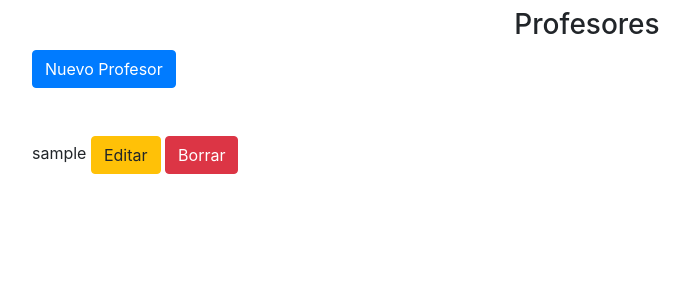
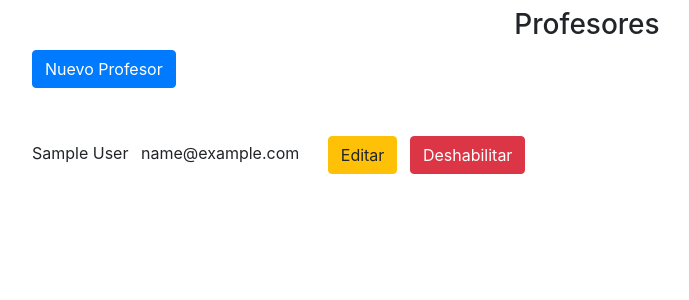
Before and after one commit to rodrigo-amc/i12-CFP, a Django app: page /profesores in a window 1280 px wide. Shown: the part 56-356 px from the top of the page, without its empty margins (53-742 px from the left). Run offline with Django 3.2, Linux system fonts and the light colour scheme; a user stored in the database is signed in; tables that the repository leaves empty hold one stand-in row (values such as "Sample post"); some libraries are stand-ins or nearby versions.

Commit message:
Profesor: Editar y Deshabilitar

```diff
--- a/Usuarios/forms.py
+++ b/Usuarios/forms.py
@@ -86,12 +86,14 @@ class frmUsrProf(forms.ModelForm):
             'first_name',
             'last_name',
             'email',
+            'is_active'
         ]
 
         labels = {
             'first_name' : 'Nombre',
             'last_name' : 'Apellido',
-            'email' : 'Correo Electronico'
+            'email' : 'Correo Electronico',
+            'is_active': 'Activo En Sistema'
         }
 
     def clean_first_name(self):
--- a/Usuarios/templates/Usuarios/profesores.html
+++ b/Usuarios/templates/Usuarios/profesores.html
@@ -4,9 +4,19 @@
     <a href="{% url 'crearProfesor' %}" class="btn btn-primary mb-4">Nuevo Profesor</a>
     {% for profe in profesores %}
         <p class='mt-4'>
-            {{profe}}
-            <a href="{#% url 'centrosEditar' profe.id %#}" class="btn btn-warning">Editar</a>
-            <a href="{#% url 'centrosBorrar' profe.id %#}" class="btn btn-danger">Borrar</a>
+            <span>{{profe.first_name}}</span>
+            <span>{{profe.last_name}}</span>
+            <span class="ml-2">{{profe.email}}</span>
+
+            <a href="{% url 'editProf' profe.id %}" class="btn btn-warning ml-4">Editar</a>
+
+            {% if profe.is_active %}
+                <a href="{% url 'deshabProf' profe.id %}" class="ml-2 btn btn-danger">Deshabilitar</a>
+            {% else %}
+                <a href="" class="ml-2 btn btn-danger disabled">Deshabilitado</a>
+            {% endif %}
+
+
         </p>
     {% endfor %}
 
--- a/Usuarios/urls.py
+++ b/Usuarios/urls.py
@@ -9,7 +9,9 @@ urlpatterns = [
     path('menu', views.menu, name='menu'),
     path('crearAlumno', views.crearAlumno, name='crearAlumno'),
     path('profesores', views.lstProfesores, name='profesores'),
-    path('crearProfesor', views.crearProfesor, name='crearProfesor')
+    path('crearProfesor', views.crearProfesor, name='crearProfesor'),
+    path('editProf/<int:idUsr>', views.editarProfesor, name='editProf'),
+    path('deshabProf/<int:idUsr>', views.profDeshabilitar, name='deshabProf')
 ]
 
 # Ruta para las imagenes
--- a/Usuarios/views.py
+++ b/Usuarios/views.py
@@ -156,7 +156,7 @@ def crearAlumno(request):
 @login_required
 def lstProfesores(request):
     if request.user.is_superuser:
-        profesores = Profesor.objects.all()
+        profesores = appUser.objects.all().filter(es_profesor=True)
         ctx={
             'profesores': profesores,
             'titulo': 'Profesores'
@@ -232,3 +232,67 @@ def crearProfesor(request):
 
     else:
         return redirect('home')
+
+
+
+@login_required
+def editarProfesor(request, idUsr):
+    if request.user.is_superuser:
+        usr = appUser.objects.get(pk=idUsr)
+        profe = Profesor.objects.get(pk=idUsr)
+
+        if request.method == 'GET':
+            frmUsr = frmUsrProf(instance=usr)
+            frmPro = frmProfesor(instance=profe)
+
+            ctxGet = {
+                'titulo': 'Editar Datos De Profesor',
+                'frmUsuario': frmUsr,
+                'formProfesor': frmPro
+            }
+
+            return render(request, 'Usuarios/formProfesor.html', ctxGet)
+
+        elif request.method == 'POST':
+            usrPost = frmUsrProf(request.POST, instance=usr)
+            proPost = frmProfesor(request.POST, instance=profe)
+
+            if usrPost.is_valid() and proPost.is_valid:
+                usrPost.save()
+                proPost.save()
+                return redirect('profesores')
+            else:
+                for mensaje in usrPost.errors:
+                    messages.error(request, usrPost.errors[mensaje])
+                    return render(request, 'Usuarios/formProfesor.html',
+                    {
+                        'formProfesor': proPost,
+                        'frmUsuario': usrPost,
+                        'titulo':'Editar Datos De Profesor'
+                    })
+
+                for mensaje in proPost.errors:
+                    messages.error(request, proPost.errors[mensaje])
+                    return render(request, 'Usuarios/formProfesor.html',
+                    {
+                        'formProfesor': proPost,
+                        'frmUsuario': usrPost,
+                        'titulo':'Editar Datos De Profesor'
+                    })
+
+        else:
+            return HttpResponse('naditas')
+    else:
+        return HttpResponse('banana')
+
+
+
+@login_required
+def profDeshabilitar(request, idUsr):
+    usr = appUser.objects.get(pk = idUsr)
+    if request.user.is_superuser and usr.es_profesor:
+        usr.is_active = False
+        usr.save()
+        return redirect('profesores')
+    else:
+        return HttpResponse('naditas')
```
